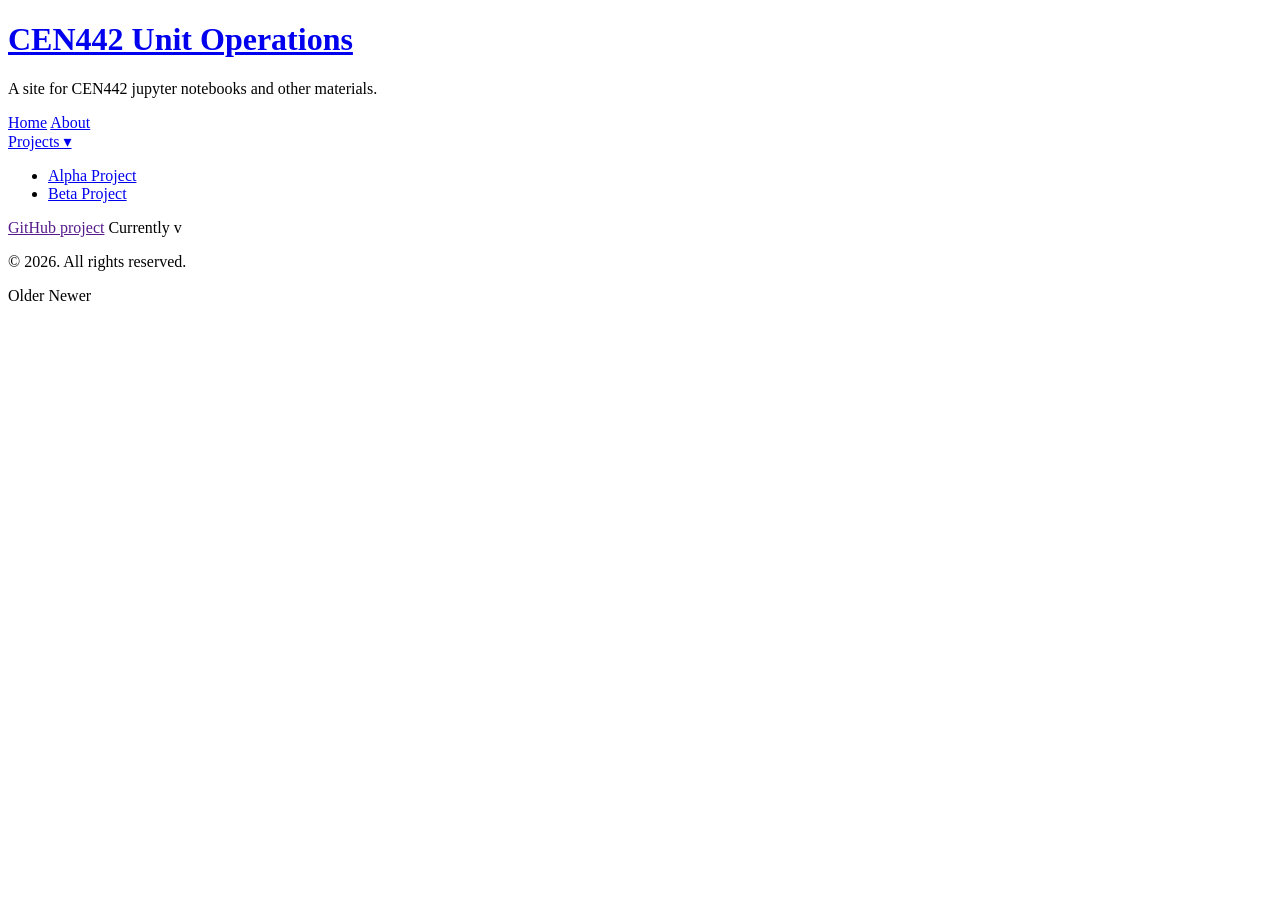
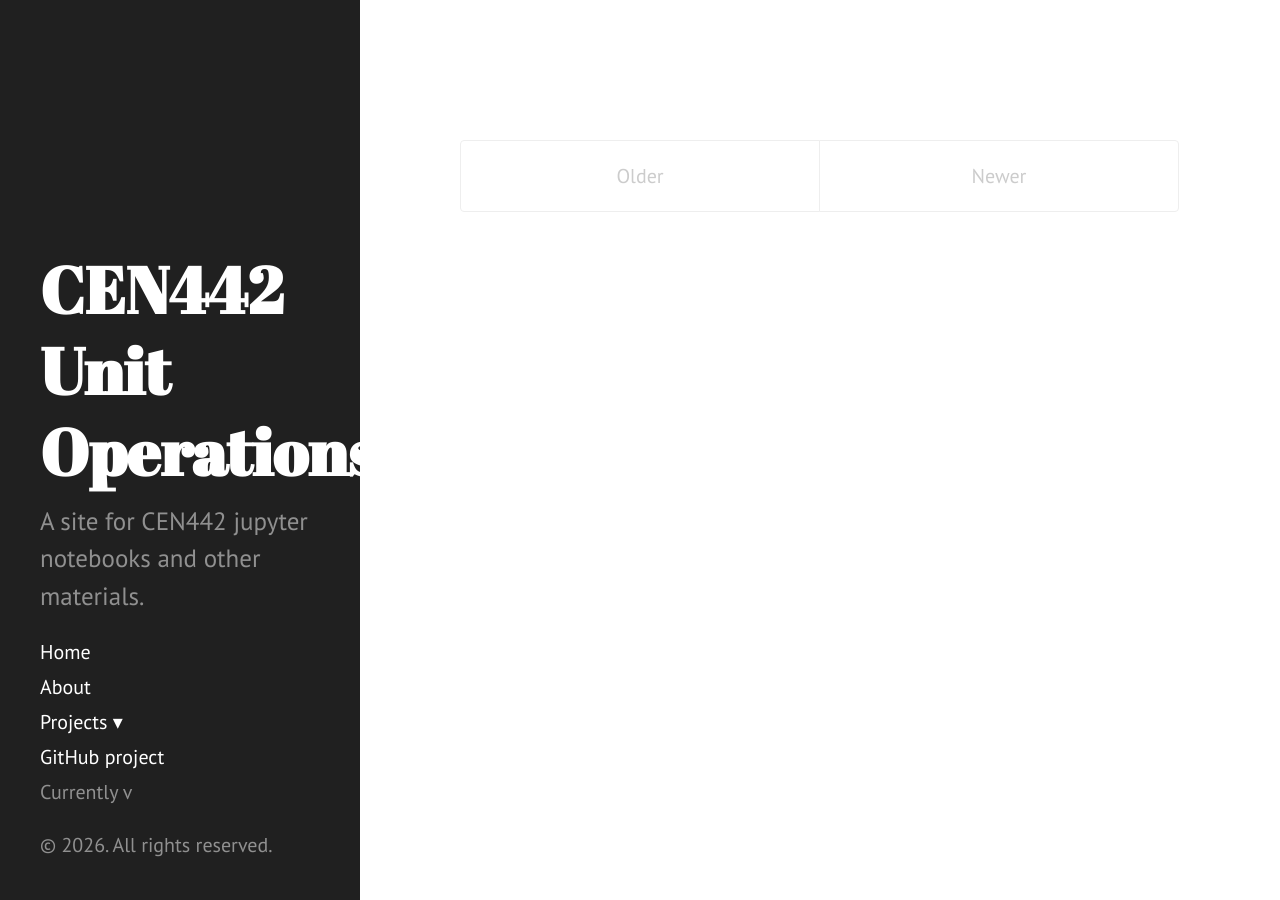
Before and after one commit to caaponte-su/CEN442, a Jekyll site: the page built from docs/index.html, in a window 1280 px wide. Built offline with Jekyll 4.4.1, drawn with Linux system fonts in a browser that asks for light colours.

```diff
--- a/docs/_config.yml
+++ b/docs/_config.yml
@@ -23,7 +23,7 @@ email: your-email@example.com
 description: >- # this means to ignore newlines until "baseurl:"
   A site for CEN442 jupyter notebooks and other materials.
 
-baseurl: /CEN442 # the subpath of your site, e.g. /blog
+baseurl: /CEN442/ # the subpath of your site, e.g. /blog
 url: https://github.io # the base hostname & protocol for your site, e.g. http://example.com
 twitter_username: #jekyllrb
 github_username:  #jekyll
```
